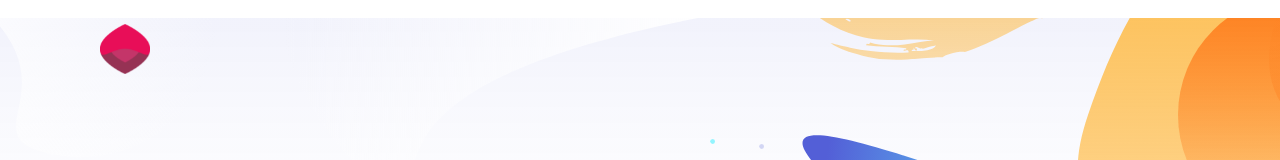
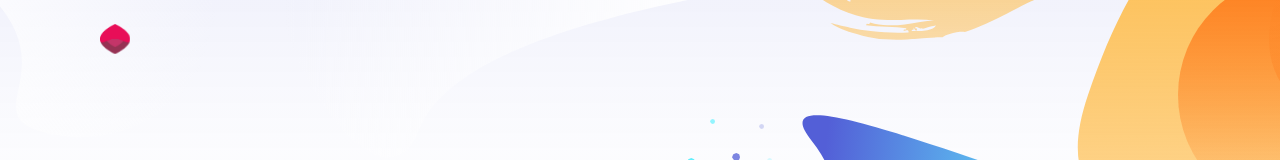
Before and after one commit to Burgundy-Labs/timeslot-us, a website: page index.html in a window 1280 px wide. Shown: the top 160 px of the page. Drawn offline with nearby package versions, Linux system fonts and the light colour scheme; files that its build step writes are made by us from their sources; grey boxes are pictures that could not be loaded; files whose address does not match are found by name.

Commit message:
Update index.html

```diff
--- a/index.html
+++ b/index.html
@@ -32,7 +32,7 @@
                     <div class="brand header-brand">
                         <h1 class="m-0">
                             <a href="https://burgundylabs.com" target="_blank">
-								<img width="50px" class="header-logo-image asset-light" src="dist/images/burgundy.png" alt="Logo">
+								<img width="30px" class="header-logo-image asset-light" src="dist/images/burgundy.png" alt="Logo">
                             </a>
                         </h1>
                     </div>
```
